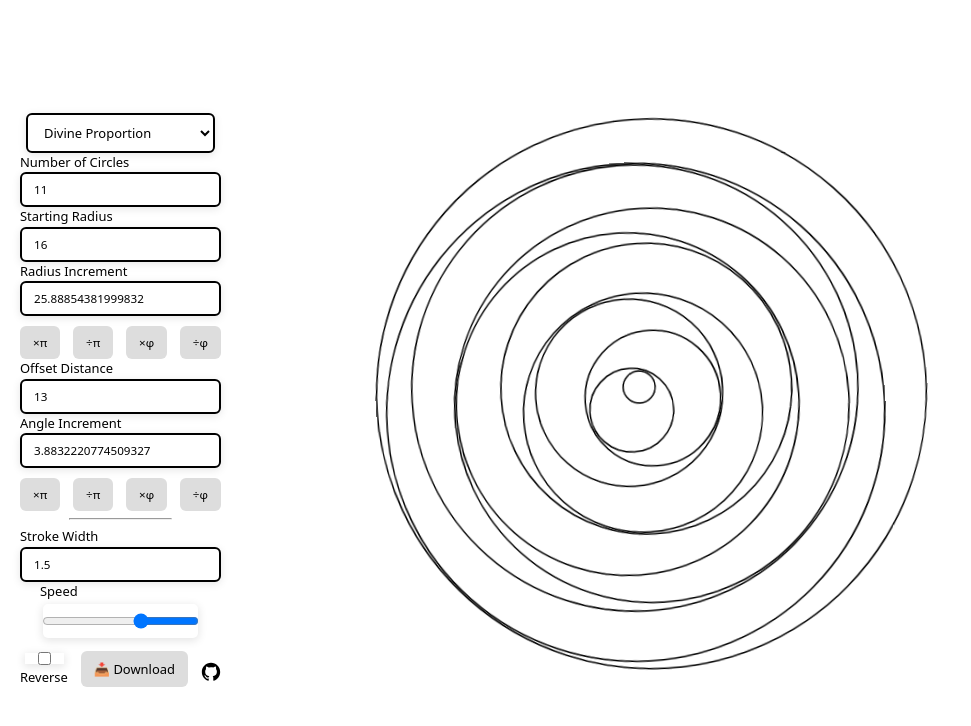
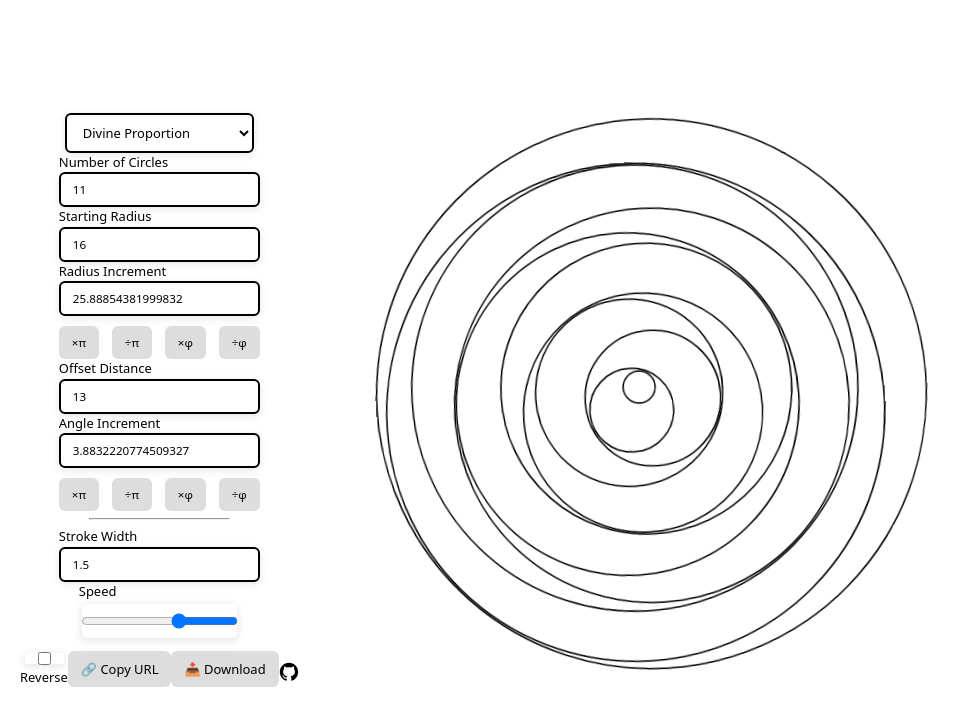
Before and after one commit to josh-frank/rotary-demisphere, a React (Vite) app: page / in a window 1280 px wide. Shown: the top 726 px of the page, without its empty margins (0-971 px from the left). Built offline with nearby package versions, Linux system fonts and the light colour scheme.

Commit message:
adding URLSearchParams copy button

```diff
--- a/src/App.jsx
+++ b/src/App.jsx
@@ -72,6 +72,16 @@ const downloadSVG = (content, filename = 'rotary-demisphere.svg') => {
 
 function SpiralControls({ currentSpiral, setCurrentSpiral, spiralDisplay, setSpiralDisplay }) {
   const handleSpiralChange = ({target}) => setCurrentSpiral({...currentSpiral, [target.name]: parseFloat(target.value)});
+
+  const handleCopyURL = () =>  navigator.clipboard.writeText(
+    `?circles=${currentSpiral.numberOfCircles}` +
+    `&radius=${currentSpiral.startingRadius}` +
+    `&increment=${currentSpiral.radiusIncrement}` +
+    `&offset=${currentSpiral.offsetDistance}` +
+    `&angle=${currentSpiral.angleIncrement}` +
+    `&speed=${spiralDisplay.speed}` +
+    `&stroke=${spiralDisplay.strokeWidth}`
+  );
 
   const handleDownload = () => {
     const filename = `${currentSpiral.name.toLowerCase().replace(/\s+/g, '-')}-demisphere.svg`;
@@ -189,6 +199,7 @@ function SpiralControls({ currentSpiral, setCurrentSpiral, spiralDisplay, setSpi
         />
         Reverse
       </label>
+      <button type="button" onClick={handleCopyURL}>🔗 Copy URL</button>
       <button type="button" onClick={handleDownload}>📥 Download</button>
       <a href="https://github.com/josh-frank/rotary-demisphere" target="_blank" rel="noopener noreferrer" title="View on GitHub">
         <img src={githubLogo} className='github' alt="GitHub" width="20" height="20" />
@@ -220,10 +231,10 @@ function App() {
 
   const [currentSpiral, setCurrentSpiral] = useState( !urlParams.size ? spirals[0] : {
     name: 'Custom',
-    numberOfCircles: parseInt(urlParams.get('circles')) || 10,
-    startingRadius: parseFloat(urlParams.get('radius')) || 20,
-    radiusIncrement: parseFloat(urlParams.get('increment')) || 20 * goldenRatio,
-    offsetDistance: parseFloat(urlParams.get('offset')) || 15,
+    numberOfCircles: parseInt(urlParams.get('circles')) || 11,
+    startingRadius: parseFloat(urlParams.get('radius')) || 16,
+    radiusIncrement: parseFloat(urlParams.get('increment')) || 16 * goldenRatio,
+    offsetDistance: parseFloat(urlParams.get('offset')) || 13,
     angleIncrement: parseFloat(urlParams.get('angle')) || (Math.PI * 2) / goldenRatio,
   } );
 
```
